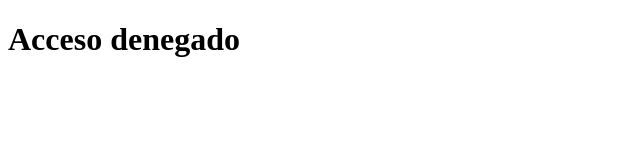
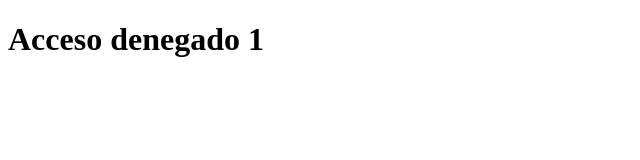
Before and after one commit to madera0608/curso-node-restserver, a website: page public/index.html in a window 1280 px wide. Shown: the full height of the page, 0-640 px from the left. Drawn offline with Linux system fonts and the light colour scheme.

Commit message:
modificacion

```diff
--- a/public/index.html
+++ b/public/index.html
@@ -7,6 +7,6 @@
     <title>acceso denegado</title>
 </head>
 <body>
-    <h1>Acceso denegado</h1>
+    <h1>Acceso denegado 1</h1>
 </body>
 </html>
```
